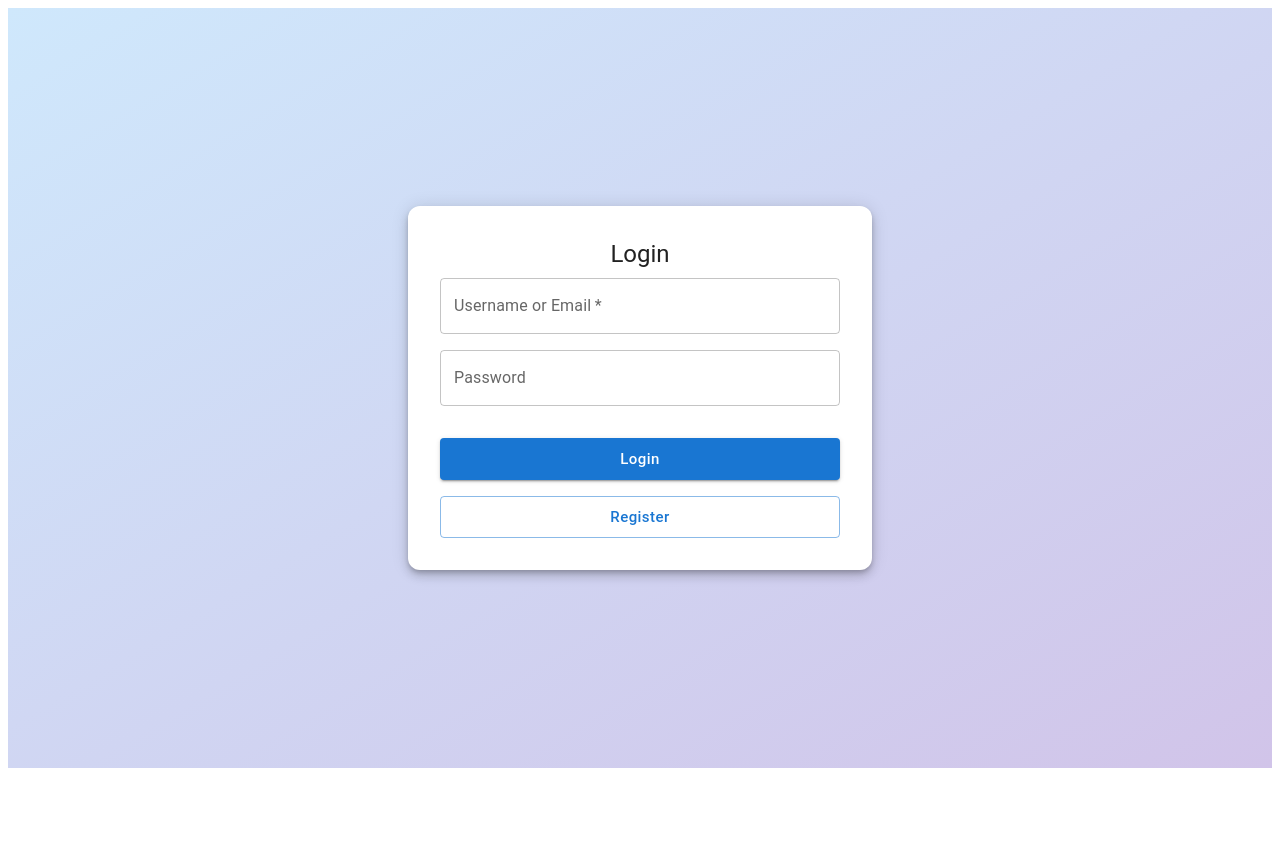
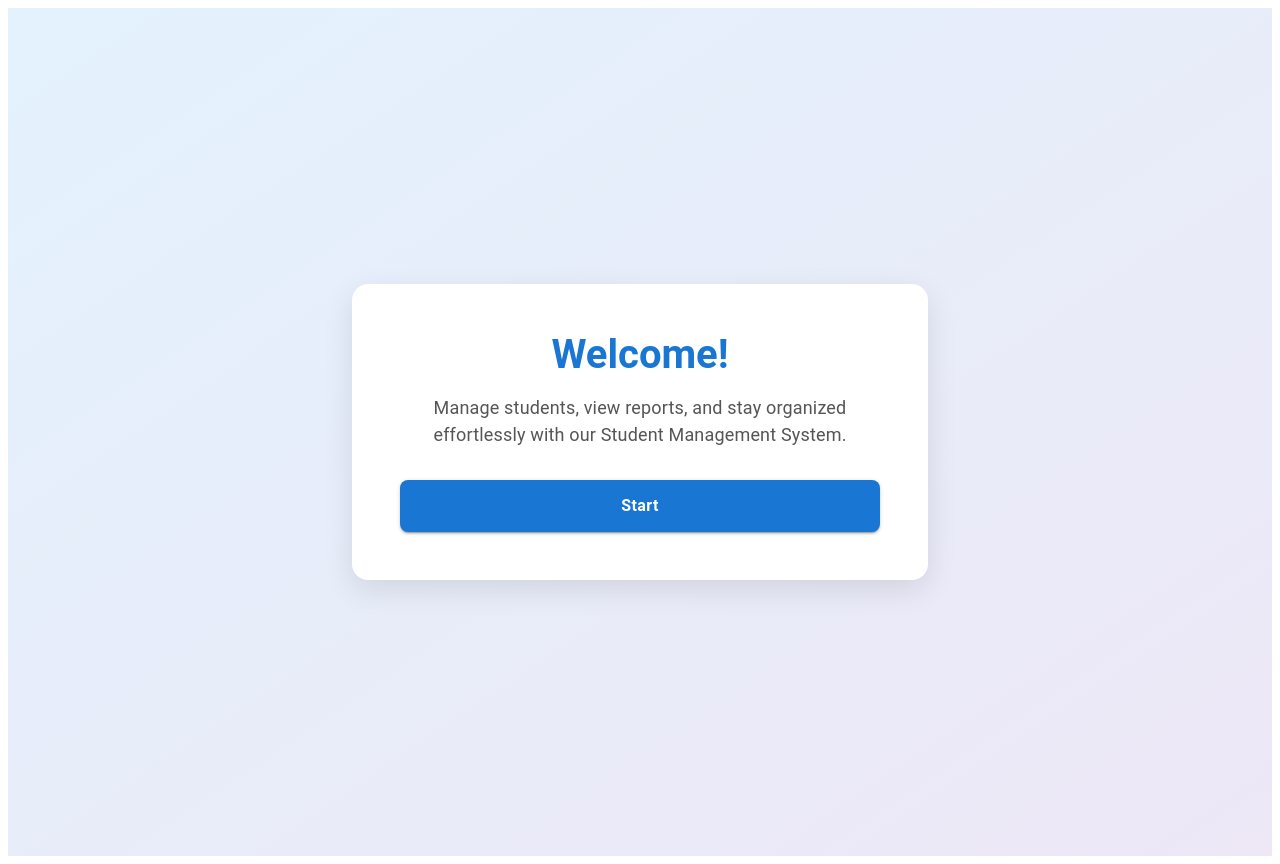
Before and after one commit to imeshhirushan2117/FindX-stydeny-Management-System, a React (Vite) app in the folder frontend/: page / in a window 1280 px wide. Before the commit the page ends 800 px from the top, so only its background shows below. Built offline with nearby package versions, Linux system fonts and the light colour scheme.

Commit message:
create home page and regiister page

```diff
--- a/frontend/src/app/App.jsx
+++ b/frontend/src/app/App.jsx
@@ -2,6 +2,7 @@ import { useState } from 'react'
 import { Route, Routes } from 'react-router-dom'
 import LoginPage from '../pages/LoginPage/LoginPage'
 import RegisterPage from '../pages/RegisterPage/RegisterPage'
+import WelcomePage from '../pages/WelcomePage/WelcomePage'
 
 
 function App() {
@@ -9,7 +10,8 @@ function App() {
 
   return (
 <Routes>
-  <Route path="/" element={<LoginPage />} />
+  <Route path="/" element={<WelcomePage />} />
+  <Route path="/login" element={<LoginPage />} />
   <Route path="/register" element={<RegisterPage />} />
 </Routes>
   )
--- a/frontend/src/pages/LoginPage/LoginPage.jsx
+++ /dev/null
@@ -1,97 +0,0 @@
-import React from 'react';
-import {
-  Box,
-  TextField,
-  Button,
-  Typography,
-  Paper
-} from '@mui/material';
-
-import { Link } from 'react-router-dom';
-
-export default function LoginPage() {
-  return (
-    <Box
-      sx={{
-        height: '91vh',
-        overflow: 'hidden',
-        display: 'flex',
-        alignItems: 'center',
-        justifyContent: 'center',
-        background: 'linear-gradient(to bottom right, #cfe8fc, #d1c4e9)',
-        p: 2,
-        display: 'flex',
-        flexDirection: 'column',
-      }}
-    >
-      {/* <Typography variant="h5" component="h1" gutterBottom align="center">
-        Student Management System
-      </Typography> */}
-      <Paper
-        elevation={6}
-        sx={{
-          p: 4,
-          width: '100%',
-          maxWidth: 400,
-          borderRadius: 3,
-          backgroundColor: 'white',
-        }}
-      >
-        {/* ✅ System Title */}
-        <Typography variant="h5" component="h1" gutterBottom align="center">
-          Login
-        </Typography>
-
-        {/* ✅ Form */}
-        <Box
-          component="form"
-          noValidate
-          autoComplete="off"
-          sx={{ display: 'flex', flexDirection: 'column', gap: 2 }}
-        >
-          <TextField
-            required
-            id="outlined-username"
-            label="Username or Email"
-            variant="outlined"
-            fullWidth
-          />
-          <TextField
-            id="outlined-password-input"
-            label="Password"
-            type="password"
-            autoComplete="current-password"
-            variant="outlined"
-            fullWidth
-          />
-
-          {/* ✅ Login Button */}
-          <Button
-           component={Link}
-            to="/home"
-            variant="contained"
-            color="primary"
-            size="large"
-            sx={{ mt: 2, textTransform: 'none' }}
-            fullWidth
-          >
-            Login
-          </Button>
-
-          {/* ✅ Register Button with Router Link */}
-          <Button
-            component={Link}
-            to="/register"
-            variant="outlined"
-            color="primary"
-            size="large"
-            sx={{ textTransform: 'none' }}
-            fullWidth
-          >
-            Register
-          </Button>
-        </Box>
-      </Paper>
-    </Box>
-  );
-}
--- /dev/null
+++ b/frontend/src/pages/LoginPage/LoginPage.tsx
@@ -0,0 +1,110 @@
+import { Box, TextField, Button, Typography, Paper } from '@mui/material';
+import { Link } from 'react-router-dom';
+import logo from '../../assets/logo.png';
+import HomeIcon from '@mui/icons-material/Home';
+
+export default function LoginPage() {
+  return (
+    <Box
+      sx={{
+        minHeight: '100vh',
+        display: 'flex',
+        flexDirection: 'column',
+        justifyContent: 'center',
+        alignItems: 'center',
+        px: 2,
+        background: 'linear-gradient(to right, #e3f2fd, #ede7f6)',
+        position: 'relative', // for absolute positioning of home button
+      }}
+    >
+      {/* Home Icon as a button in top-left */}
+      <Link
+        to="/"
+        style={{
+          position: 'absolute',
+          top: 16,
+          right: 16,
+          display: 'flex',
+          alignItems: 'center',
+          justifyContent: 'center',
+          width: 40,
+          height: 40,
+          borderRadius: 4,
+          backgroundColor: '#1565c0',
+          color: '#fff',
+          textDecoration: 'none',
+          boxShadow: '0 2px 6px rgba(0,0,0,0.15)',
+          transition: 'background-color 0.3s ease',
+        }}
+        aria-label="Go to homepage"
+        onMouseEnter={e => (e.currentTarget.style.backgroundColor = '#0d3c75')}
+        onMouseLeave={e => (e.currentTarget.style.backgroundColor = '#1565c0')}
+      >
+        <HomeIcon />
+      </Link>
+
+      <Paper
+        elevation={6}
+        sx={{
+          p: 4,
+          width: '100%',
+          maxWidth: 400,
+          borderRadius: 3,
+          backgroundColor: '#fff',
+          textAlign: 'center',
+        }}
+      >
+        {/* Logo at the top */}
+        <Box sx={{ mb: 2 }}>
+          <img
+            src={logo}
+            alt="Logo"
+            style={{ width: 80, height: 80, objectFit: 'contain' }}
+          />
+        </Box>
+
+        {/* Title */}
+        <Typography variant="h5" gutterBottom sx={{ fontWeight: 500 }}>
+          Login
+        </Typography>
+
+        {/* Form */}
+        <Box
+          component="form"
+          sx={{ mt: 2, display: 'flex', flexDirection: 'column', gap: 2 }}
+        >
+          <TextField label="Username or Email" required fullWidth />
+          <TextField label="Password" type="password" required fullWidth />
+
+          <Button
+            component={Link}
+            to="/home"
+            variant="contained"
+            color="primary"
+            fullWidth
+            sx={{
+              mt: 2,
+              textTransform: 'none',
+              fontWeight: 600,
+              borderRadius: 2,
+              '&:hover': { backgroundColor: '#1565c0' },
+            }}
+          >
+            Login
+          </Button>
+
+          {/* Register Link */}
+          <Typography variant="body2" align="center" sx={{ mt: 2 }}>
+            Don’t have an account?{' '}
+            <Link
+              to="/register"
+              style={{ color: '#1565c0', textDecoration: 'none' }}
+            >
+              Register
+            </Link>
+          </Typography>
+        </Box>
+      </Paper>
+    </Box>
+  );
+}
--- a/frontend/src/pages/RegisterPage/RegisterPage.jsx
+++ /dev/null
@@ -1,7 +0,0 @@
-import React from 'react'
-
-export default function RegisterPage() {
-  return (
-    <div>RegisterPage</div>
-  )
-}
--- /dev/null
+++ b/frontend/src/pages/RegisterPage/RegisterPage.tsx
@@ -0,0 +1,80 @@
+import React from 'react';
+import { Box, TextField, Button, Typography, Paper } from '@mui/material';
+import { Link } from 'react-router-dom';
+import logo from '../../assets/logo.png';
+
+export default function RegisterPage() {
+  return (
+    <Box
+      sx={{
+        minHeight: '100vh',
+        display: 'flex',
+        flexDirection: 'column',
+        justifyContent: 'center',
+        alignItems: 'center',
+        px: 2,
+        background: 'linear-gradient(to right, #cfe8fc, #d1c4e9)',
+      }}
+    >
+      <Paper
+        elevation={6}
+        sx={{
+          p: 4,
+          width: '100%',
+          maxWidth: 420,
+          borderRadius: 3,
+          backgroundColor: '#fff',
+          textAlign: 'center',
+        }}
+      >
+        {/* Logo */}
+        <Box sx={{ mb: 3 }}>
+          <img
+            src={logo}
+            alt="Logo"
+            style={{ width: 80, height: 80, objectFit: 'contain', margin: '0 auto' }}
+          />
+        </Box>
+
+        <Typography
+          variant="h5"
+          gutterBottom
+          sx={{ fontWeight: 500 }}
+        >
+          Student Registration
+        </Typography>
+
+        <Box component="form" sx={{ mt: 2, display: 'flex', flexDirection: 'column', gap: 2 }}>
+          <TextField label="Full Name" type="text" required fullWidth />
+          <TextField label="Email" type="email" required fullWidth />
+          <TextField label="Password" type="password" required fullWidth />
+          <TextField label="Contact Number" type="tel" fullWidth />
+
+          <Button
+            component={Link}
+            to="/login"
+            variant="contained"
+            color="primary"
+            fullWidth
+            sx={{
+              mt: 2,
+              textTransform: 'none',
+              fontWeight: 600,
+              borderRadius: 2,
+              '&:hover': { backgroundColor: '#1565c0' },
+            }}
+          >
+            Register
+          </Button>
+
+          <Typography variant="body2" align="center" sx={{ mt: 2 }}>
+            Already have an account?{' '}
+            <Link to="/login" style={{ color: '#1565c0', textDecoration: 'none' }}>
+              Login
+            </Link>
+          </Typography>
+        </Box>
+      </Paper>
+    </Box>
+  );
+}
--- /dev/null
+++ b/frontend/src/pages/WelcomePage/WelcomePage.tsx
@@ -0,0 +1,73 @@
+import React from 'react';
+import { Box, Typography, Button, Paper } from '@mui/material';
+import { Link } from 'react-router-dom';
+
+export default function WelcomePage() {
+  return (
+    <Box
+      sx={{
+        minHeight: '100vh',
+        background: 'linear-gradient(to bottom right, #e3f2fd, #ede7f6)',
+        display: 'flex',
+        justifyContent: 'center',
+        alignItems: 'center',
+        p: 3,
+      }}
+    >
+      <Paper
+        elevation={6}
+        sx={{
+          p: { xs: 4, sm: 6 },
+          width: '100%',
+          maxWidth: 480,
+          textAlign: 'center',
+          borderRadius: 4,
+          backgroundColor: 'white',
+          boxShadow: '0px 10px 30px rgba(0,0,0,0.1)',
+        }}
+      >
+        <Typography
+          variant="h3"
+          component="h1"
+          sx={{
+            fontWeight: 700,
+            mb: 2,
+            color: '#1976d2',
+            fontSize: { xs: '2rem', sm: '2.5rem' },
+          }}
+        >
+          Welcome!
+        </Typography>
+
+        <Typography
+          variant="body1"
+          sx={{
+            mb: 4,
+            color: '#555',
+            fontSize: { xs: '1rem', sm: '1.125rem' },
+          }}
+        >
+          Manage students, view reports, and stay organized effortlessly with our Student Management System.
+        </Typography>
+
+        <Button
+          component={Link}
+          to="/login"
+          variant="contained"
+          color="primary"
+          fullWidth
+          sx={{
+            py: 1.5,
+            fontSize: '1rem',
+            textTransform: 'none',
+            fontWeight: 600,
+            borderRadius: 2,
+            '&:hover': { backgroundColor: '#1565c0' },
+          }}
+        >
+          Start
+        </Button>
+      </Paper>
+    </Box>
+  );
+}
```
Also changed, not shown: frontend/src/assets/logo.png (added).
